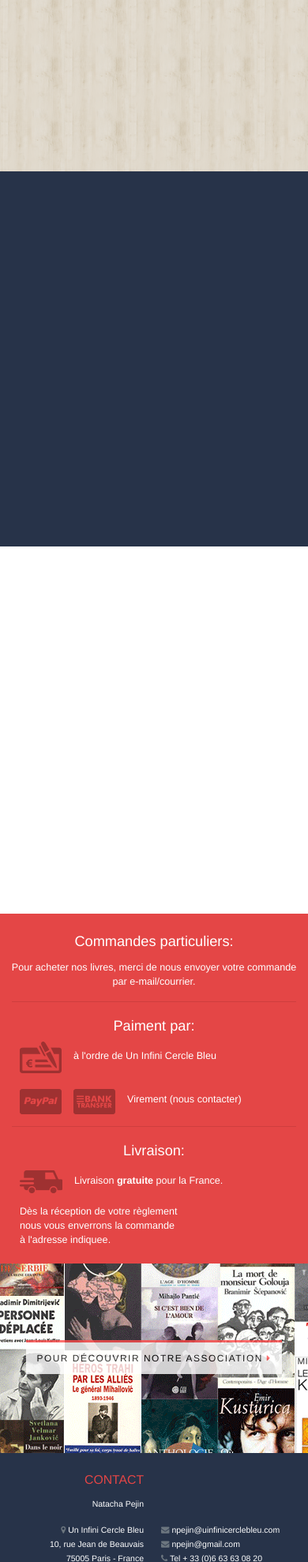
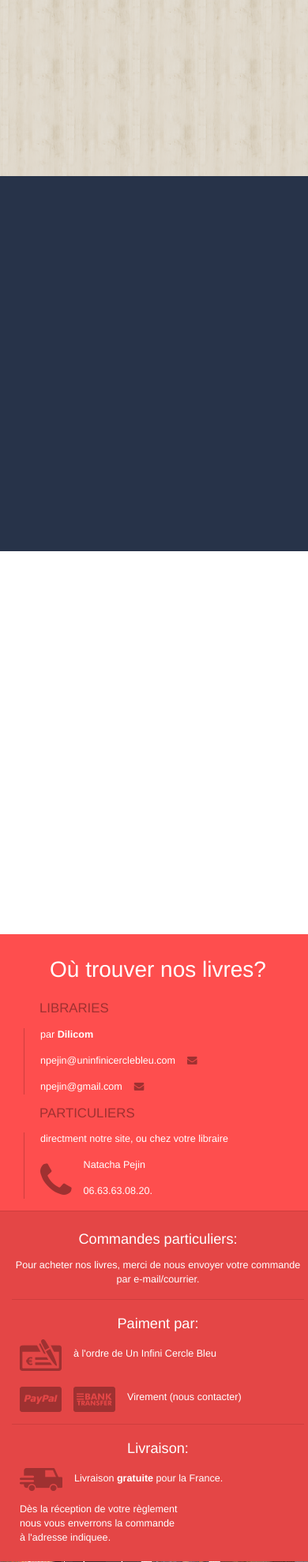
Before and after one commit to dejan-milicevic/un-infini-cercle-bleu, a PHP site: page / in a window 390 px wide; the page is wider, and only the part inside the window is pictured. Shown: the part 61-2039 px from the top of that part at 79% size. Run offline with PHP 8.4, Linux system fonts and the light colour scheme; some libraries are stand-ins or nearby versions.

Commit message:
Responsive 'contact' complete

```diff
--- a/_/components/less/style.less
+++ b/_/components/less/style.less
@@ -8,6 +8,7 @@
 @darkerred:     rgb(177, 54, 54);    //special_order icons
 @gray:          rgb(91, 102, 118);   //footer bottom text
 @borderred:     rgb(206, 62, 62);    //special_order borders
+@iconred:       rgb(159, 49, 49);    //contact icons
 
 //CLEARFIX
 .cf:before,
@@ -23,6 +24,7 @@
 body {
     margin: 0 auto;
     padding-top: 61px;
+    min-width: 400px;
     ul li {
         list-style: none;
     }
@@ -115,10 +117,61 @@ header {
     }
 }
 
+//MAIN - CONTACT
 #contact {
-    height: 360; //to be deleted
     width: 100%;
     background: @red;
+    color: white;
+    border-bottom: 1px solid @borderred;
+    h1 {
+        font-size: 2.5em;
+        padding: 50px 0 30px 0;
+        text-align: center;
+    }
+    h3 {
+        color: @iconred;
+        font-size: 1.5em;
+        padding: 0 25px;
+        margin: 0;
+    }
+    #bottom {
+        text-align: center;
+        ul {
+            font-size: 1em;
+            padding: 35px 25px 0 25px;
+            margin-bottom: 20px;
+            li{
+                padding: 0 0 20px 0;
+            }
+        }
+        #left,
+        #right {
+            display: table-cell;
+        }
+        #left {
+            text-align: right;
+            .fa-envelope {
+                color: @iconred;
+                margin-left: 5%;
+            }
+        }
+        #right {
+            text-align: left;
+            border-left: 1px solid @borderred;
+            .fa-phone {
+                color: @iconred;
+                float: left;
+                margin: 3px 5% 0 0;
+            }
+            ul {
+                padding-bottom: 0;
+                margin-bottom: 0;
+                li:last-of-type {
+                    padding-bottom: 0;
+                }
+            }
+        }
+    }
 }
 
 //MAIN - SPECIAL ORDERS
@@ -328,6 +381,54 @@ footer {
         color: white;
         padding: 1px 0 1px 5px;
     }
+
+
+    #contact {
+        h1 {
+            font-size: 2em;
+            padding: 30px 0 15px 0;
+            text-align: center;
+        }
+        h3 {
+            font-size: 1.2em;
+            padding: 0 20px;
+            text-align: left;
+        }
+        #bottom {
+            margin: 0 auto;
+            ul {
+                font-size: .9em;
+                padding: 0 20px;
+                margin: 15px 0 15px 0;
+                border-left: 1px solid @borderred;
+                li {
+                    padding: 0 0 15px 0;
+                    text-align: left;
+                    &:last-of-type {
+                        padding-bottom: 0;
+                    }
+                }
+            }
+            .col-xs-6 {
+                float: none;
+            }
+            #left,
+            #right {
+                display: inline-block;
+                width: 100%;
+                text-align: center;
+            }
+            #right {
+                border-left: none;
+                ul {
+                    margin-bottom: 15px;
+                }
+            }
+        }
+
+    }
+
+
     #special_orders {
         .col-xs-6 {
             width: 100%;
--- a/home.html
+++ b/home.html
@@ -50,9 +50,36 @@
 
                     </div>
                 </div>
+
                 <div id="contact">
+                    <div id="top">
+                        <h1>O&ugrave; trouver nos livres?</h1>
+                    </div>
+                    <div id="bottom" class="container-fluid">
+                        <div class="row">
+                            <div id="left" class="col-xs-6">
+                                <h3>LIBRARIES</h3>
+                                <ul>
+                                    <li>par <strong>Dilicom</strong></li>
+                                    <li>npejin@uninfinicerclebleu.com<i class="fa fa-envelope"></i></li>
+                                    <li>npejin@gmail.com<i class="fa fa-envelope"></i></li>
+                                </ul>
+                            </div>
+                            <div class="clearfix visible-xs-block"></div>
+                            <div id="right" class="col-xs-6">
+                                <h3>PARTICULIERS</h3>
+                                <ul>
+                                    <li>directment notre site, ou chez votre libraire</li>
+                                    <i class="fa fa-phone fa-4x"></i>
+                                    <li>Natacha Pejin</li>
+                                    <li>06.63.63.08.20.</li>
+                                </ul>
+                            </div>
+                        </div>
+                    </div>
+                </div>
 
-                </div>
+
                 <div id="special_orders">
                     <div id="top">
                         <h3>Commandes particuliers:</h3>
```
Also changed, not shown: other parts of _/components/less/style.less (+44 -0 lines), _/css/style.css.
